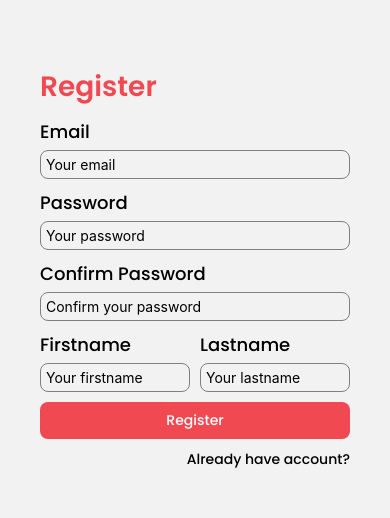
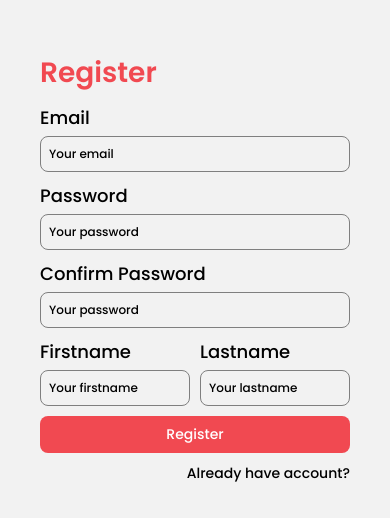
Before and after one commit to ParkingSystemWithLPR/Napark-application, a React Native app: screen /Register in a window 390 px wide. Shown: the part 154-672 px from the top of the page. Built offline with nearby package versions, Linux system fonts and the light colour scheme.

Commit message:
move textinput to be component

```diff
--- /dev/null
+++ b/components/input/TextInput.tsx
@@ -0,0 +1,44 @@
+import { StyleSheet, View, TextInput } from "react-native";
+
+import SubHeaderText from "../text/SubHeaderText";
+
+export type TextInputProps = {
+  title: string;
+  placeholder: string;
+  secureTextEntry?: boolean;
+  containerStyle?: object;
+  textInputStyle?: object;
+};
+
+const MyTextInput: React.FC<TextInputProps> = ({
+  title,
+  placeholder,
+  secureTextEntry = false,
+  containerStyle,
+  textInputStyle,
+}) => (
+  <View style={[styles.inputContainer, containerStyle]}>
+    <SubHeaderText text={title} />
+    <TextInput
+      style={[styles.input, textInputStyle]}
+      secureTextEntry={secureTextEntry}
+      placeholder={placeholder}
+    />
+  </View>
+);
+
+export default MyTextInput;
+
+const styles = StyleSheet.create({
+  inputContainer: {
+    gap: 5,
+  },
+  input: {
+    borderWidth: 1,
+    borderColor: "#7F7F7F",
+    borderRadius: 8,
+    padding: 8,
+    fontFamily: "Poppins-Medium",
+    fontSize: 12,
+  },
+});
--- a/screens/LogIn.tsx
+++ b/screens/LogIn.tsx
@@ -1,13 +1,13 @@
 import { useState } from "react";
-import { StyleSheet, View, TextInput, Pressable } from "react-native";
+import { StyleSheet, View, Pressable } from "react-native";
 import { NativeStackScreenProps } from "@react-navigation/native-stack";
 
+import CheckboxInput from "../components/input/CheckBoxInput";
 import PrimaryButton from "../components/button/PrimaryButton";
-import Checkbox from "../components/checkbox";
 import HeaderText from "../components/text/HeaderText";
+import BodyText from "../components/text/BodyText";
+import TextInput from "../components/input/TextInput";
 import { RootStackParamList } from "../types";
-import SubHeaderText from "../components/text/SubHeaderText";
-import BodyText from "../components/text/BodyText";
 
 export type LogInProps = {} & NativeStackScreenProps<
   RootStackParamList,
@@ -34,19 +34,13 @@ const LogIn: React.FC<LogInProps> = ({ navigation }) => {
   return (
     <View style={styles.loginContainer}>
       <HeaderText text="Log In" />
-      <View style={styles.inputContainer}>
-        <SubHeaderText text="Email" />
-        <TextInput style={styles.input} placeholder="Your email" />
-      </View>
-      <View style={styles.inputContainer}>
-        <SubHeaderText text="Password" />
-        <TextInput
-          style={styles.input}
-          secureTextEntry={true}
-          placeholder="Your password"
-        />
-      </View>
-      <Checkbox
+      <TextInput title="Email" placeholder="Your email" />
+      <TextInput
+        title="Password"
+        placeholder="Your password"
+        secureTextEntry={true}
+      />
+      <CheckboxInput
         text="Remember me?"
         isChecked={isRemember}
         onPress={handleCheckboxPress}
--- a/screens/Register.tsx
+++ b/screens/Register.tsx
@@ -1,11 +1,11 @@
-import { StyleSheet, Text, View, TextInput, Pressable } from "react-native";
+import { StyleSheet, View, Pressable } from "react-native";
 import { NativeStackScreenProps } from "@react-navigation/native-stack";
 
 import PrimaryButton from "../components/button/PrimaryButton";
+import BodyText from "../components/text/BodyText";
+import HeaderText from "../components/text/HeaderText";
+import TextInput from "../components/input/TextInput";
 import { RootStackParamList } from "../types";
-import BodyText from "../components/text/BodyText";
-import SubHeaderText from "../components/text/SubHeaderText";
-import HeaderText from "../components/text/HeaderText";
 
 export type RegisterProps = {} & NativeStackScreenProps<
   RootStackParamList,
@@ -20,35 +20,28 @@ const Register: React.FC<RegisterProps> = ({ navigation }) => {
   return (
     <View style={styles.loginContainer}>
       <HeaderText text="Register" />
-      <View style={styles.inputContainer}>
-        <SubHeaderText text="Email" />
-        <TextInput style={styles.input} placeholder="Your email" />
-      </View>
-      <View style={styles.inputContainer}>
-        <SubHeaderText text="Password" />
+      <TextInput title="Email" placeholder="Your email" />
+      <TextInput
+        title="Password"
+        placeholder="Your password"
+        secureTextEntry={true}
+      />
+      <TextInput
+        title="Confirm Password"
+        placeholder="Your password"
+        secureTextEntry={true}
+      />
+      <View style={styles.personalInfoContainer}>
         <TextInput
-          style={styles.input}
-          secureTextEntry={true}
-          placeholder="Your password"
+          title="Firstname"
+          placeholder="Your firstname"
+          containerStyle={styles.personalInfoInput}
         />
-      </View>
-      <View style={styles.inputContainer}>
-        <SubHeaderText text="Confirm Password" />
         <TextInput
-          style={styles.input}
-          secureTextEntry={true}
-          placeholder="Confirm your password"
+          title="Lastname"
+          placeholder="Your lastname"
+          containerStyle={styles.personalInfoInput}
         />
-      </View>
-      <View style={styles.personalInfoContainer}>
-        <View style={[styles.inputContainer, styles.personalInfoInput]}>
-          <SubHeaderText text="Firstname" />
-          <TextInput style={styles.input} placeholder="Your firstname" />
-        </View>
-        <View style={[styles.inputContainer, styles.personalInfoInput]}>
-          <SubHeaderText text="Lastname" />
-          <TextInput style={styles.input} placeholder="Your lastname" />
-        </View>
       </View>
       <PrimaryButton title="Register" />
       <View style={styles.optionContainer}>
```
Also changed, not shown: components/input/CheckBoxInput.tsx (renamed from components/checkbox/index.tsx, +5 -4 lines).
